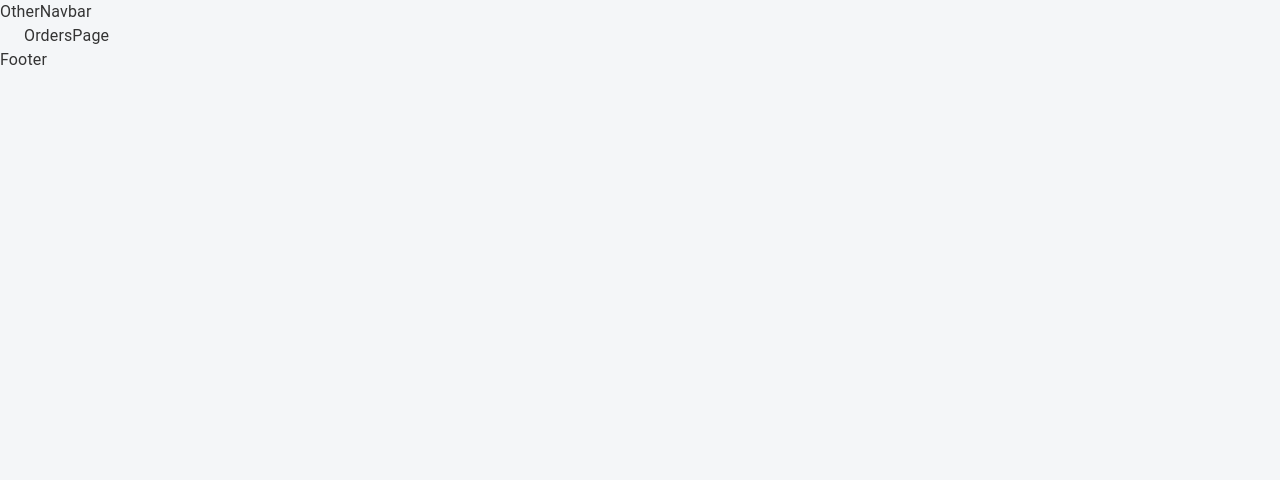
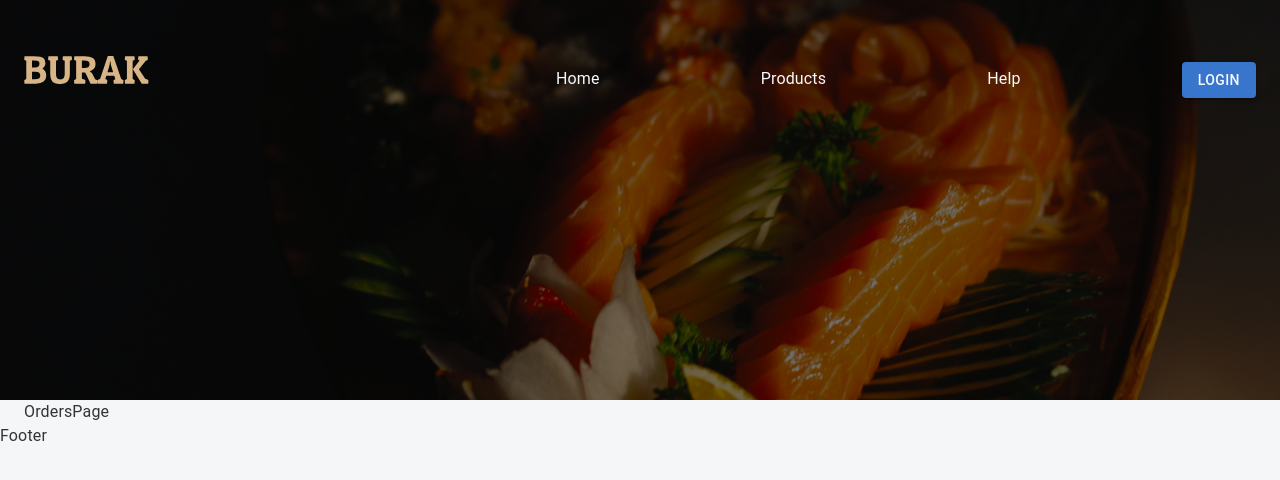
Before and after one commit to Siriuslicht/burak-react, a React (Create React App) app: page /orders in a window 1280 px wide. Shown: the top 480 px of the page. Built offline with nearby package versions, Linux system fonts and the light colour scheme.

Commit message:
feat: publish otherNavbar header component

```diff
--- a/src/app/components/headers/HomeNavbar.tsx
+++ b/src/app/components/headers/HomeNavbar.tsx
@@ -4,7 +4,7 @@
 export function HomeNavbar() {
    const authMember = null;
 
-   return <div className="home-navbar">
+   return (<div className="home-navbar">
        <Container className="navbar-container">
          <Stack className="menu">
             <Box>
@@ -77,4 +77,5 @@
          </Stack>
        </Container>
    </div>
+   );
 }
--- a/src/app/components/headers/OtherNavbar.tsx
+++ b/src/app/components/headers/OtherNavbar.tsx
@@ -1,3 +1,64 @@
+import { Box, Button, Container, Stack } from "@mui/material";
+import { NavLink } from "react-router-dom";
+
 export function OtherNavbar() {
-   return <div> OtherNavbar </div>
+
+   const authMember = null;
+
+   return (
+
+      <div className="other-navbar">
+      <Container className="navbar-container">
+        <Stack className="menu">
+           <Box>
+                 <NavLink to="/">
+                    <img className="brand-logo" src="/icons/burak.svg" alt=""/>
+                 </NavLink>
+              </Box>
+           <Stack className="links">
+
+              <Box className={"hover-line"}>
+                 <NavLink to="/">Home</NavLink>
+              </Box>
+
+              <Box className={"hover-line"}>
+                 <NavLink to="/products" activeClassName={"underline"}>Products</NavLink>
+              </Box>
+
+           {authMember ? (
+              <Box className={"hover-line"}>
+                 <NavLink to="/orders" activeClassName={"underline"}>Orders</NavLink>
+              </Box>
+           ) : null }
+
+           {authMember ? (
+              <Box className={"hover-line"}>
+                 <NavLink to="/member-page" activeClassName={"underline"}>My Page</NavLink>
+              </Box>
+           ) : null }
+
+              <Box className={"hover-line"}>
+                 <NavLink to="/help" activeClassName={"underline"}>Help</NavLink>
+              </Box>
+           {/**BASKET*/}
+
+           {!authMember ? (
+              <Box>
+                 <Button variant="contained" className="login-button">
+                    Login
+                 </Button>
+              </Box> )
+            : (
+              <img
+                 className="user-avatar"
+                 src={"/icons/default-user.svg"}
+                 aria-haspopup={"true"}
+               alt=""
+              />
+            )}
+        </Stack>
+        </Stack>
+      </Container>
+  </div>
+  );
 }
--- a/src/css/navbar.css
+++ b/src/css/navbar.css
@@ -159,3 +159,83 @@
    background-repeat: no-repeat;
    filter: invert(25%);
    }
+
+
+/* Other-Navbar part */
+
+   .other-navbar {
+      width: 100%;
+      height: 400px;
+      display: flex;
+      background: url('/public/img/banner.webp');
+      background-size: cover;
+   }
+
+   .other-navbar a {
+       text-decoration: none;
+
+   }
+
+   .other-navbar .hover-line a {
+        color: #f8f8ff;
+        z-index: 100;
+   }
+
+   .other-navbar .underline {
+      display: block;
+      content: "";
+      border-bottom: solid 2px #d7b686;
+   }
+
+   .other-navbar .navbar-container {
+      margin-top: 55px;
+      height: 642px;
+   }
+
+   .other-navbar .navbar-container .menu {
+      height: 50px;
+      display: flex;
+      flex-direction: row;
+      justify-content: space-between;
+      align-items: "center";
+   }
+
+   .other-navbar .navbar-container .menu .brand-logo {
+      width: 125px;
+      height: 30px;
+   }
+
+   .other-navbar .navbar-container .menu .links {
+      min-width: 700px;
+      display: flex;
+      flex-direction: row;
+      justify-content: space-between;
+      align-items: center;
+   }
+
+   .other-navbar .navbar-container .menu .links .login-button {
+      background: #3776CC;
+      color: #f8f8ff;
+   }
+
+   .other-navbar .navbar-container .menu .links .user-avatar {
+      width: 50px;
+      height: 50px;
+      border-radius: 24px;
+   }
+
+   .other-navbar .hover-line:after {
+      display: block;
+      content: "";
+      border-bottom: solid 2px #d7b686;
+      transform: scaleX(0);
+      transition: transform 250ms ease-in-out;
+   }
+
+   .other-navbar .hover-line:hover:after {
+      transform: scaleX(1);
+   }
+
+   .other-navbar div.hover-line:after {
+      transform-origin: 0% 50%;
+   }
```
